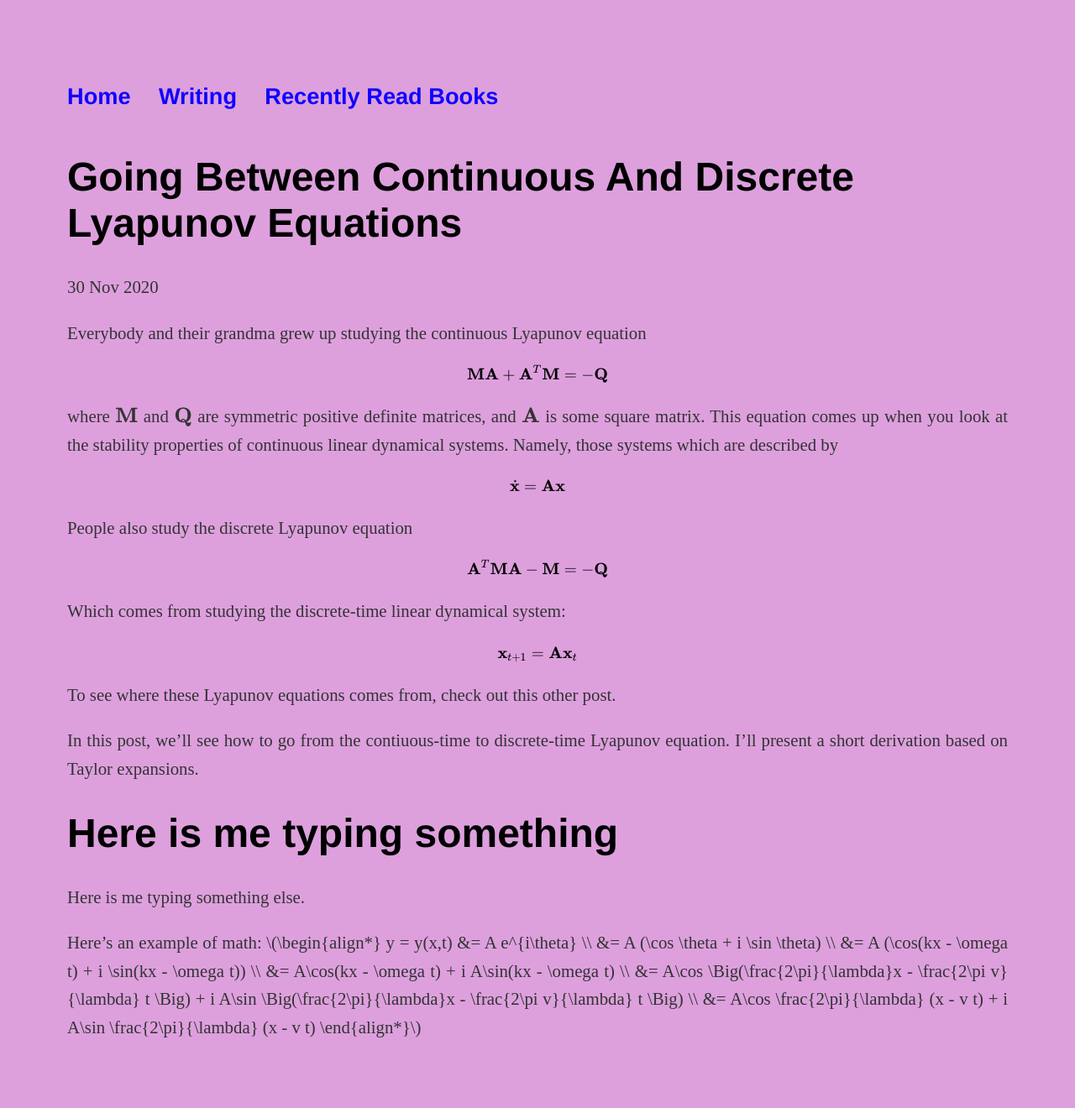
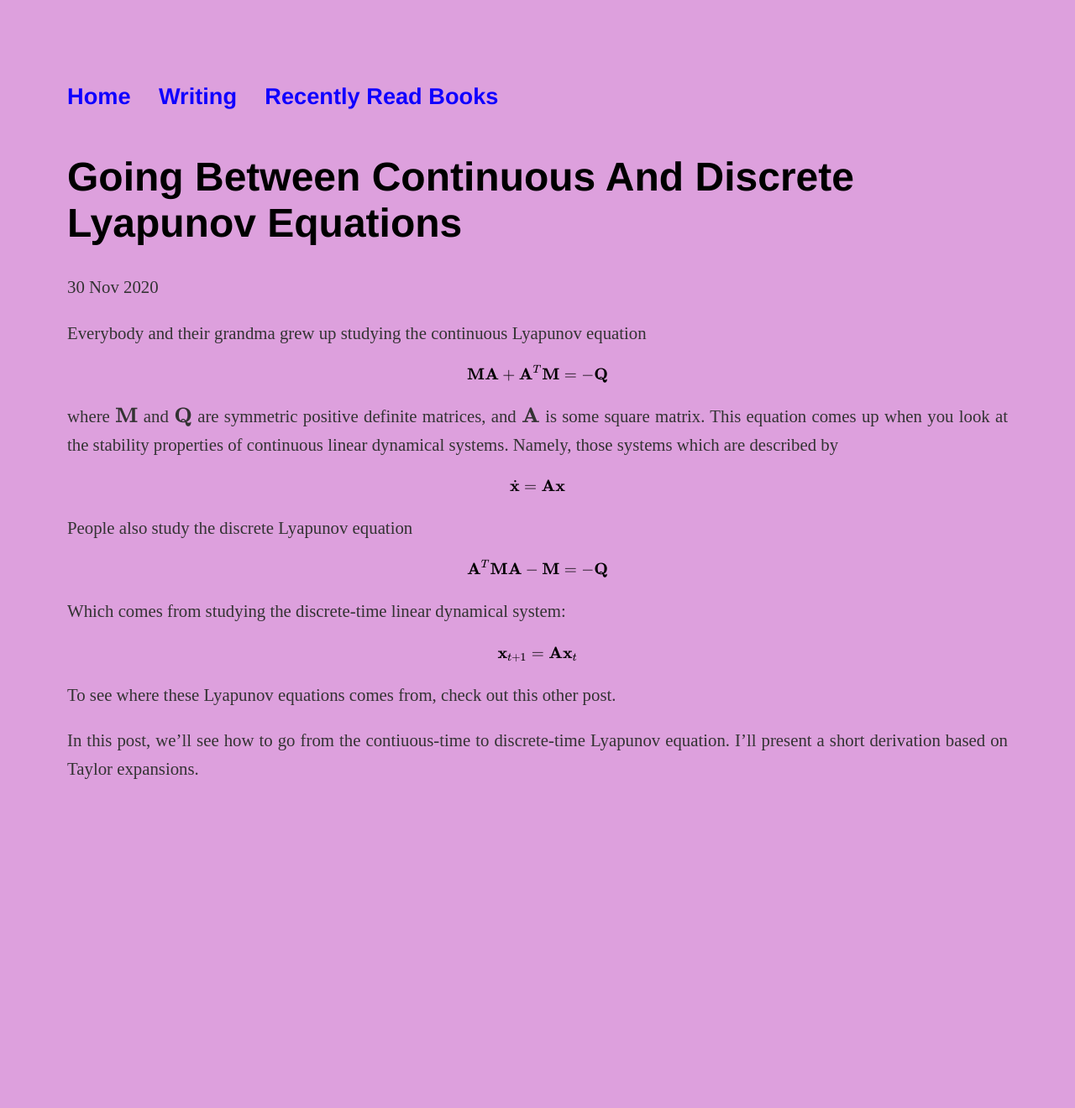
Before and after one commit to kozleo/kozleo.github.io, a Jekyll site: the page built from _posts/2020-11-30-Going-Between-Continuous-and-Discrete-Lyapunov-Equations.md, in a window 1280 px wide. Shown: the whole page at 84% size. Built offline with Jekyll 4.4.1, drawn with Linux system fonts in a browser that asks for light colours; nearby versions of some CDN libraries; our own code applies the rules of GitHub Pages for plain Markdown files; after the commit the page ends 1012 px from its top, so only the background shows below that.

Commit message:
Update 2020-11-30-Going-Between-Continuous-and-Discrete-Lyapunov-Equations.md

```diff
--- a/_posts/2020-11-30-Going-Between-Continuous-and-Discrete-Lyapunov-Equations.md
+++ b/_posts/2020-11-30-Going-Between-Continuous-and-Discrete-Lyapunov-Equations.md
@@ -18,21 +18,3 @@ $$\mathbf{x}_{t+1} = \mathbf{A}\mathbf{x}_{t}$$
 To see where these Lyapunov equations comes from, check out this other post.
 
 In this post, we'll see how to go from the contiuous-time to discrete-time Lyapunov equation. I'll present a short derivation based on Taylor expansions.
-
-# Here is me typing something
-
-Here is me typing something else.
-
-
-
-Here's an example of math:
-$$
-\begin{align*}
-y = y(x,t) &= A e^{i\theta} \\
-&= A (\cos \theta + i \sin \theta) \\
-&= A (\cos(kx - \omega t) + i \sin(kx - \omega t)) \\
-&= A\cos(kx - \omega t) + i A\sin(kx - \omega t)  \\
-&= A\cos \Big(\frac{2\pi}{\lambda}x - \frac{2\pi v}{\lambda} t \Big) + i A\sin \Big(\frac{2\pi}{\lambda}x - \frac{2\pi v}{\lambda} t \Big)  \\
-&= A\cos \frac{2\pi}{\lambda} (x - v t) + i A\sin \frac{2\pi}{\lambda} (x - v t)
-\end{align*}
-$$
```
